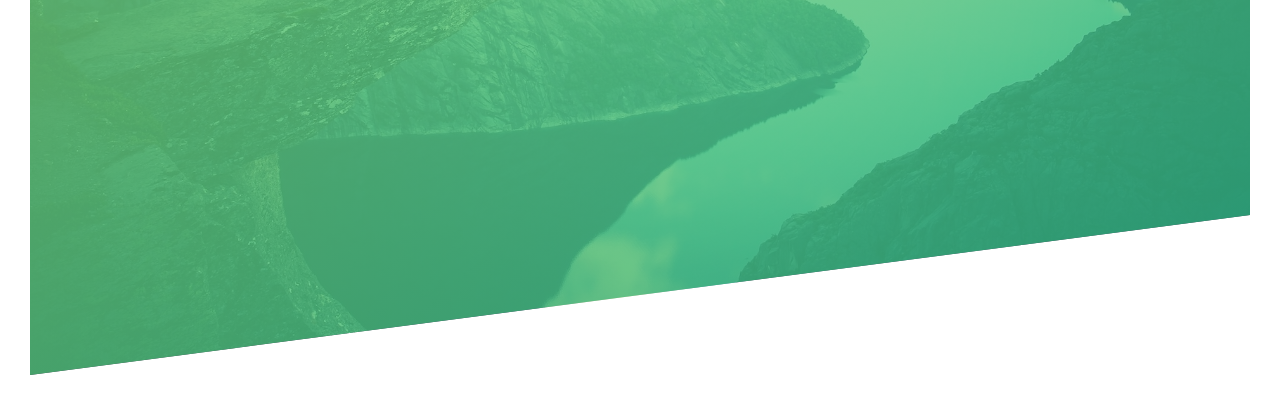
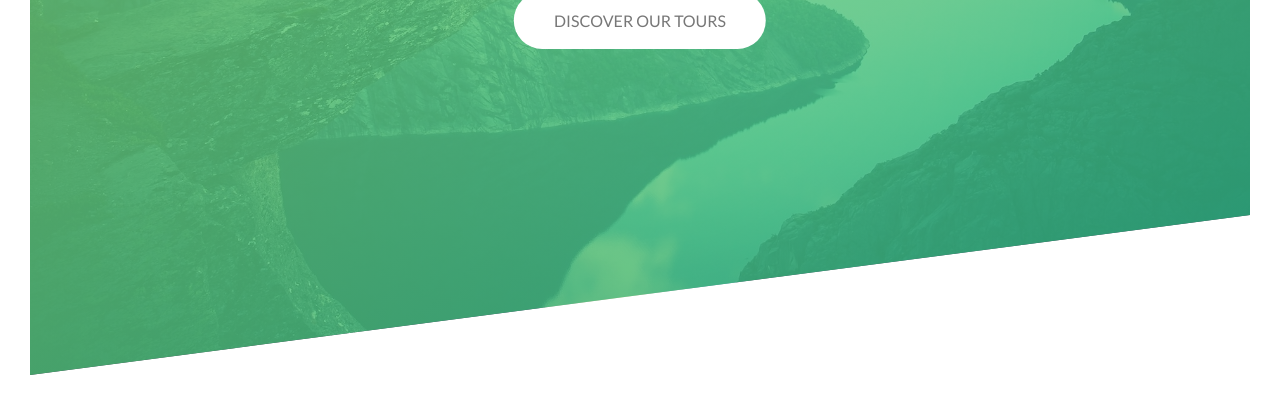
Before and after one commit to msemionova/natours, a plain HTML site: page index.html in a window 1280 px wide. Shown: the part 415-820 px from the top of the page. Drawn offline with Linux system fonts and the light colour scheme.

Commit message:
Added CTA white button to the main screen;

```diff
--- a/css/style.css
+++ b/css/style.css
@@ -51,6 +51,7 @@ body {
     top: 40%;
     left: 50%;
     transform: translate(-50%, -50%);
+    text-align: center;
 }
 
 .heading-primary {
@@ -58,6 +59,7 @@ body {
     text-transform: uppercase;
 
     backface-visibility: hidden;
+    margin-bottom: 60px;
 }
 
 .heading-primary--main {
@@ -109,3 +111,28 @@ body {
         transform: translate(0);
     }
 }
+
+.btn:link,
+.btn:visited {
+    text-transform: uppercase;
+    text-decoration: none;
+    padding: 15px 40px;
+    display: inline-block;
+    border-radius: 100px;
+    transition: all .2s;
+}
+
+.btn:hover {
+    transform: translateY(-3px);
+    box-shadow: 0 10px 20px rgba(0,0,0,.2);
+}
+
+.btn:active {
+    transform: translateY(-1px);
+    box-shadow: 0 5px 10px rgba(0,0,0,.2);
+}
+
+.btn-white {
+    background-color: #FFFFFF;
+    color: #777777;
+}
--- a/index.html
+++ b/index.html
@@ -22,6 +22,8 @@
                     <span class="heading-primary--main">Outdoors</span>
                     <span class="heading-primary--sub">is where life happens</span>
                 </h1>
+
+                <a href="" class="btn btn-white">Discover our tours</a>
             </div>
         </header>
 
```
